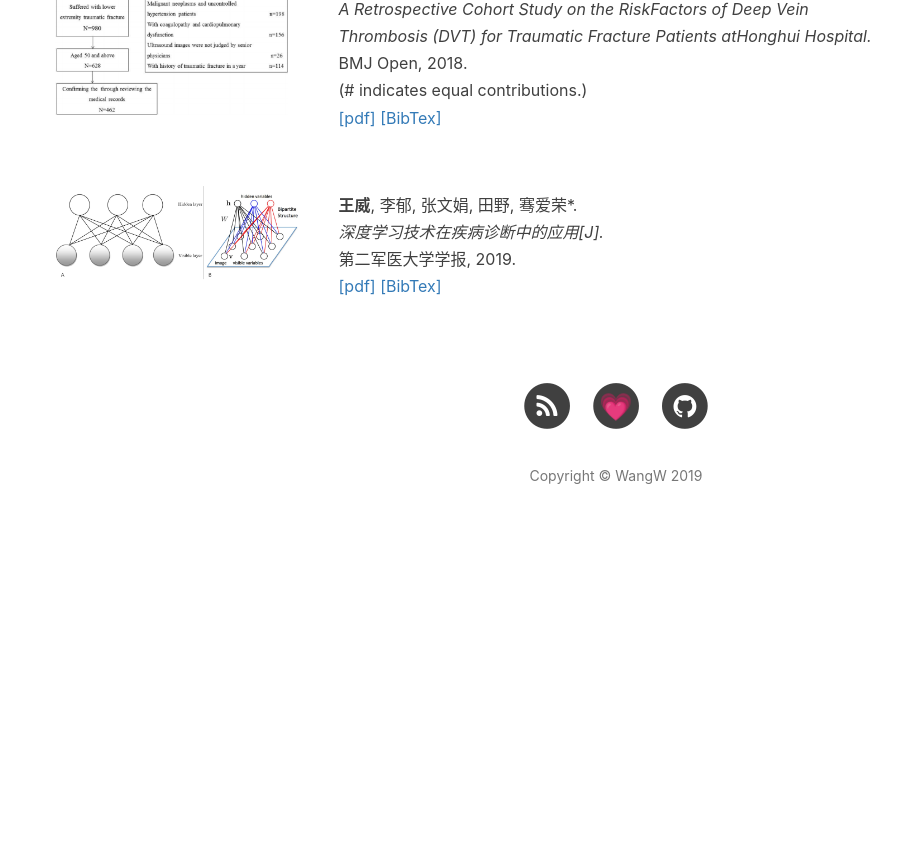
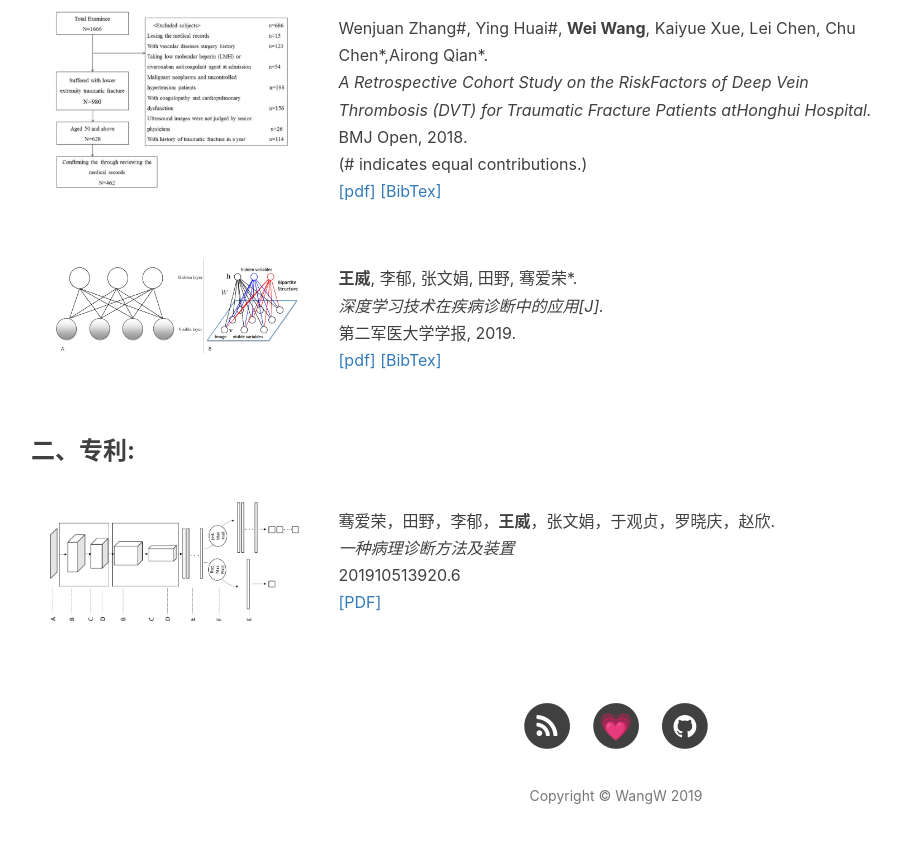
Before and after one commit to ilikewind/Myblog, a Jekyll site: the page built from publication/index.html, in a window 1280 px wide and 900 px high, scrolled down 838 px. Shown: the top 843 px of the window, without its empty margins (39-940 px from the left). Built offline with Jekyll 4.4.1, drawn with Linux system fonts in a browser that asks for light colours; nearby versions of some CDN libraries; comment, search, counter and statistics services are not loaded; before the commit the page ends 1418 px from its top, so only the background shows below that.

Commit message:
增加一篇专利

```diff
--- a/_includes/publication/en.md
+++ b/_includes/publication/en.md
@@ -6,6 +6,7 @@
 <body>
 	<div class="my-container">
 		<div class="content">
+		<h3>一、论文(#:为共同作者):</h3>
 			<div class="container">
 
 				<!-- The 3nd paper -->
@@ -63,5 +64,25 @@
 				</div>
 			</div>
 		</div>
+		<div class="content">
+		<h3>二、专利:</h3>
+			<div class="container">
+
+				<!-- The 1nd patent -->
+				<div class="row">
+					<div class="media col-md-3">
+						<figure class="pull-left">
+							<img class="media-object img-rounded img-responsive"  src="/publication/img/2019/patent1.png" >
+						</figure>
+					</div>
+					<div class="col-md-6">
+						<p> 骞爱荣，田野，李郁，<strong>王威</strong>，张文娟，于观贞，罗晓庆，赵欣.<br>
+						<i>一种病理诊断方法及装置 </i> <br>201910513920.6<br>
+						<a href="/publication/img/2019/2019105139206.pdf" target="_blank">[PDF]</a> </p>
+					</div>
+				</div>
+
+			</div>
+		</div>
 	</div>
 </body>
```
Also changed, not shown: publication/img/2019/patent1.png (added), 1 other file.
